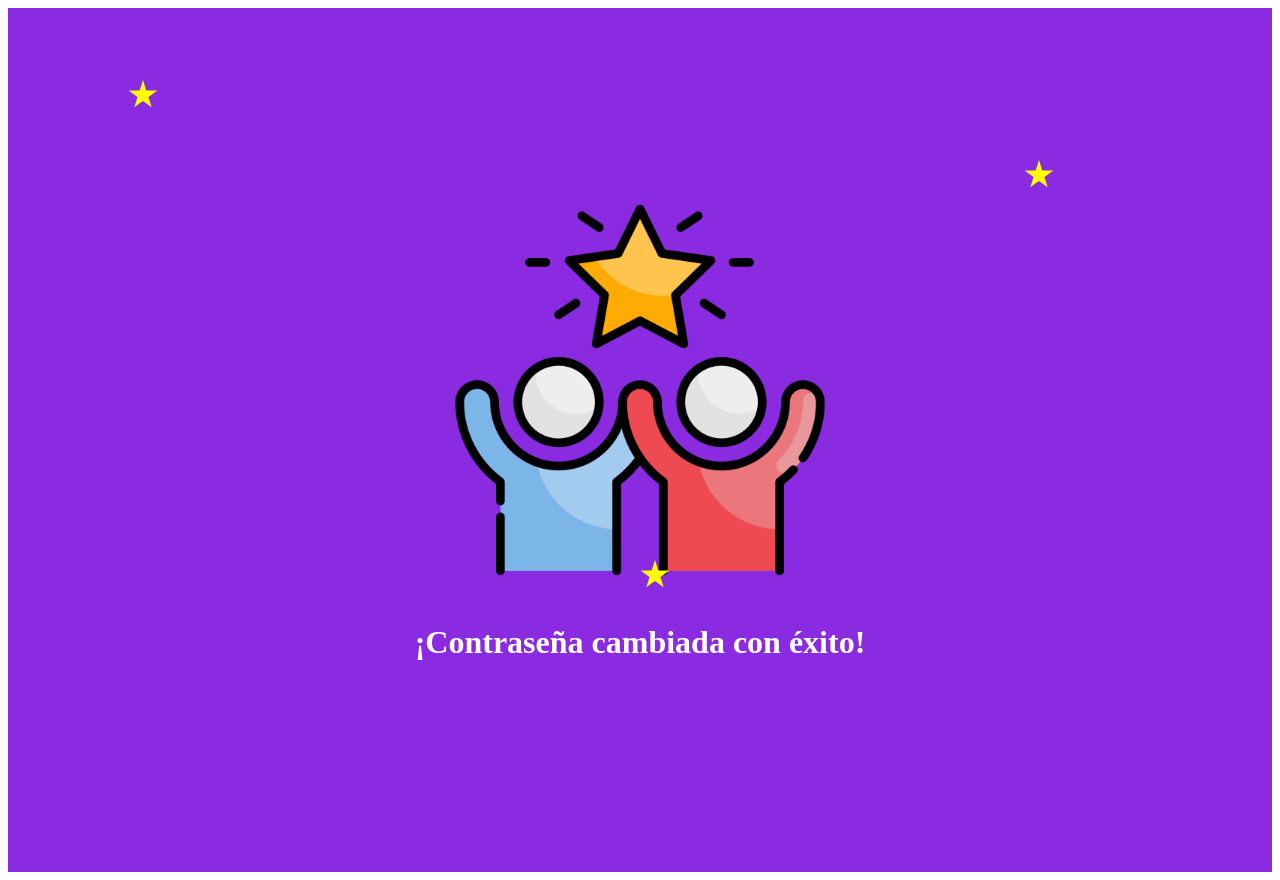
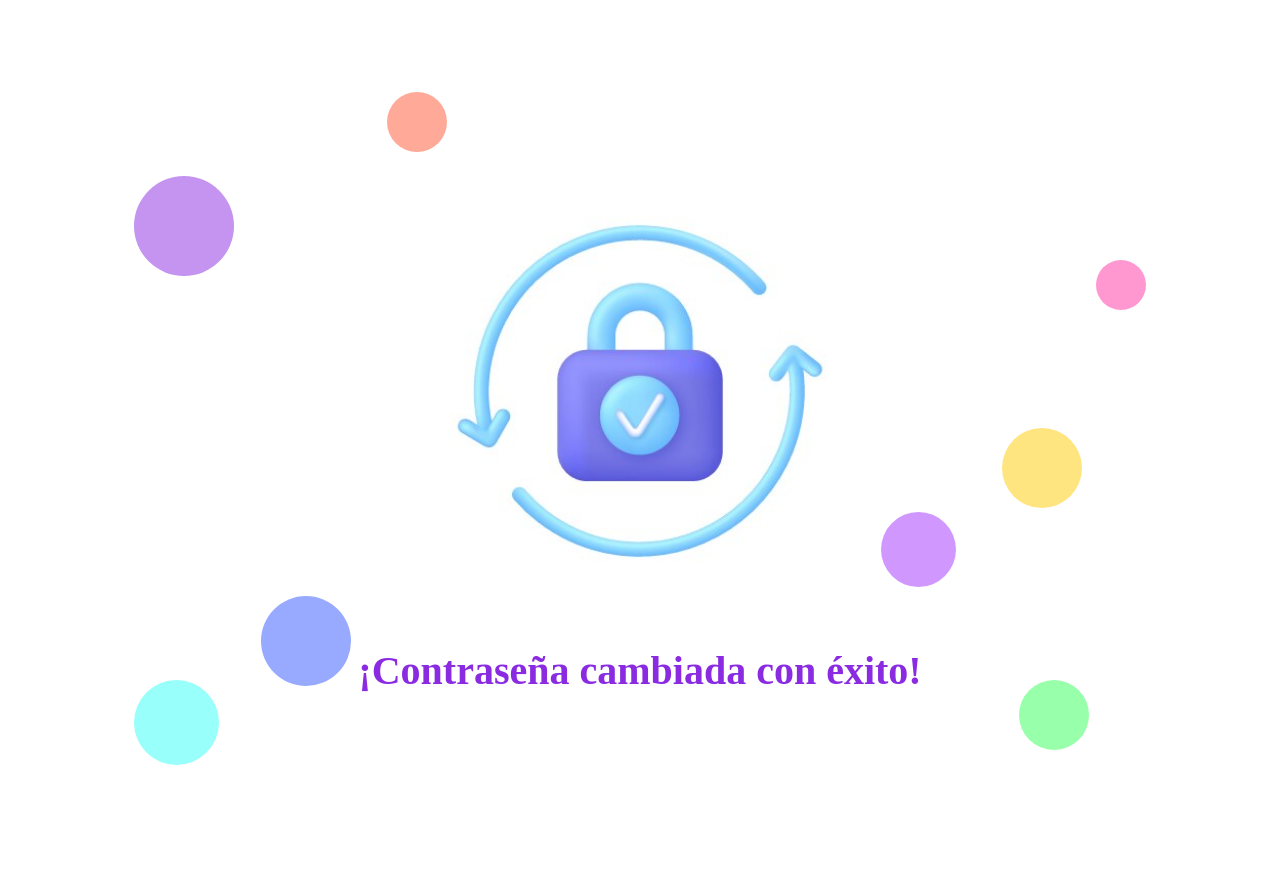
Before and after one commit to felitba/BillyWeb, a Vue app: page /pchanged in a window 1280 px wide. After the commit the page ends 856 px from the top, so only its background shows below. Built offline with nearby package versions, Linux system fonts and the light colour scheme.

Commit message:
password changed implementation

```diff
--- a/src/views/PasswordChanged.vue
+++ b/src/views/PasswordChanged.vue
@@ -1,93 +1,298 @@
 <template>
     <div class="success-container">
-    <img src="@/assets/success.png" alt="Success" class="success-image" />
+    <img src="@/assets/changePassword.png" alt="Success" class="success-image" />
       <h1>¡Contraseña cambiada con éxito!</h1>
+      <!-- No me gustaron las estrellas, que opinan? -->
       <!-- Adding stars -->
-      <div class="star-1"></div>
-      <div class="star-2"></div>
-      <div class="star-3"></div>
+      <!-- <div class="star star-1"></div>
+      <div class="star star-2"></div>
+      <div class="star star-3"></div>
+      <div class="star star-4"></div>
+      <div class="star star-5"></div>
+      <div class="star star-6"></div> -->
+
+      <!-- Bubbles -->
+    <div class="bubble bubble-1"></div>
+    <div class="bubble bubble-2"></div>
+    <div class="bubble bubble-3"></div>
+    <div class="bubble bubble-4"></div>
+    <div class="bubble bubble-5"></div>
+    <div class="bubble bubble-6"></div>
+    <div class="bubble bubble-7"></div>
+    <div class="bubble bubble-8"></div>
+
+
     </div>
   </template>
 
   <style scoped>
+.success-container h1 {
+    margin-top: 0px;
+    font-size: 2.5rem;
+}
   .success-container {
+    position: relative;
+    padding: 20px 0;
     text-align: center;
-    padding: 2rem;
     min-height: 100vh;
-    background-color: #8a2be2;
+    background-color: #ffffff;
     display: flex;
     flex-direction: column;
     align-items: center;
     justify-content: center;
     margin: 0;
-    color: #ffffff;
+    color: #8a2be2;
   }
 
   /* Success Image Styles */
   .success-image {
-    width: 30vw; /* Adjust size as needed */
-    height: auto; /* Maintain aspect ratio */
-    margin-bottom: 20px; /* Space below the image */
+    width: 40vw;
+    height: auto;
   }
 
   /* Star Styles */
-  .star-1, .star-2, .star-3 {
+  .star {
     position: absolute;
-    width: 30px;
-    height: 30px;
-    background-color: yellow; /* Star color */
-    clip-path: polygon(50% 0%, 61% 35%, 98% 35%, 68% 57%, 79% 91%, 50% 70%, 21% 91%, 32% 57%, 2% 35%, 39% 35%);
+    opacity: 0.5;
+    width: 0;
+    height: 0;
+    border-left:  20px solid transparent;
+    border-right: 20px solid transparent;
+    border-bottom: 35px solid yellow;
   }
 
   .star-1 {
-    top: 10%; /* Position for star 1 */
-    left: 10%; /* Position for star 1 */
+    top: 10%;
+    left: 15%;
+  }
+
+  .star-1:before {
+    content: '';
+    position: absolute;
+    left: -20px;
+    top: 10px;
+    border-left: 20px solid transparent;
+    border-right: 20px solid transparent;
+    border-bottom: 35px solid yellow;
+    transform: rotate(-35deg);
+  }
+
+  .star-1:after {
+    content: '';
+    position: absolute;
+    left: -20px;
+    top: 10px;
+    border-left: 20px solid transparent;
+    border-right: 20px solid transparent;
+    border-bottom: 35px solid yellow;
+    transform: rotate(35deg);
   }
 
   .star-2 {
-    top: 20%; /* Position for star 2 */
-    left: 80%; /* Position for star 2 */
+    top: 20%;
+    left: 75%;
+  }
+
+  .star-2:before {
+    content: '';
+    position: absolute;
+    left: -20px;
+    top: 10px;
+    border-left: 20px solid transparent;
+    border-right: 20px solid transparent;
+    border-bottom: 35px solid yellow;
+    transform: rotate(-35deg);
+  }
+
+  .star-2:after {
+    content: '';
+    position: absolute;
+    left: -20px;
+    top: 10px;
+    border-left: 20px solid transparent;
+    border-right: 20px solid transparent;
+    border-bottom: 35px solid yellow;
+    transform: rotate(35deg);
   }
 
   .star-3 {
-    top: 70%; /* Position for star 3 */
-    left: 50%; /* Position for star 3 */
+    top: 30%;
+    left: 40%;
   }
 
-  /* Square Styles */
-  .square-1, .square-2 {
+  .star-3:before {
+    content: '';
     position: absolute;
-    width: 40px;
-    height: 40px;
-    background-color: blue; /* Square color */
+    left: -20px;
+    top: 10px;
+    border-left: 20px solid transparent;
+    border-right: 20px solid transparent;
+    border-bottom: 35px solid yellow;
+    transform: rotate(-35deg);
   }
 
-  .square-1 {
-    top: 30%; /* Position for square 1 */
-    left: 20%; /* Position for square 1 */
+  .star-3:after {
+    content: '';
+    position: absolute;
+    left: -20px;
+    top: 10px;
+    border-left: 20px solid transparent;
+    border-right: 20px solid transparent;
+    border-bottom: 35px solid yellow;
+    transform: rotate(35deg);
   }
 
-  .square-2 {
-    top: 60%; /* Position for square 2 */
-    left: 70%; /* Position for square 2 */
+  .star-4 {
+    top: 50%;
+    left: 10%;
   }
 
-  /* Circle Styles */
-  .circle-1, .circle-2 {
+  .star-4:before {
+    content: '';
     position: absolute;
-    width: 50px;
-    height: 50px;
-    background-color: red; /* Circle color */
-    border-radius: 50%; /* Makes it a circle */
+    left: -20px;
+    top: 10px;
+    border-left: 20px solid transparent;
+    border-right: 20px solid transparent;
+    border-bottom: 35px solid yellow;
+    transform: rotate(-35deg);
   }
 
-  .circle-1 {
-    top: 40%; /* Position for circle 1 */
-    left: 30%; /* Position for circle 1 */
+  .star-4:after {
+    content: '';
+    position: absolute;
+    left: -20px;
+    top: 10px;
+    border-left: 20px solid transparent;
+    border-right: 20px solid transparent;
+    border-bottom: 35px solid yellow;
+    transform: rotate(35deg);
   }
 
-  .circle-2 {
-    top: 80%; /* Position for circle 2 */
-    left: 40%; /* Position for circle 2 */
+  .star-5 {
+    top: 70%;
+    left: 80%;
   }
+
+  .star-5:before {
+    content: '';
+    position: absolute;
+    left: -20px;
+    top: 10px;
+    border-left: 20px solid transparent;
+    border-right: 20px solid transparent;
+    border-bottom: 35px solid yellow;
+    transform: rotate(-35deg);
+  }
+
+  .star-5:after {
+    content: '';
+    position: absolute;
+    left: -20px;
+    top: 10px;
+    border-left: 20px solid transparent;
+    border-right: 20px solid transparent;
+    border-bottom: 35px solid yellow;
+    transform: rotate(35deg);
+  }
+
+  .star-6 {
+    top: 60%;
+    right: 15%;
+  }
+
+  .star-6:before {
+    content: '';
+    position: absolute;
+    left: -20px;
+    top: 10px;
+    border-left: 20px solid transparent;
+    border-right: 20px solid transparent;
+    border-bottom: 35px solid yellow;
+    transform: rotate(-35deg);
+  }
+
+  .star-6:after {
+    content: '';
+    position: absolute;
+    left: -20px;
+    top: 10px;
+    border-left: 20px solid transparent;
+    border-right: 20px solid transparent;
+    border-bottom: 35px solid yellow;
+    transform: rotate(35deg);
+  }
+
+  .bubble {
+  position: absolute;
+  border-radius: 50%;
+  opacity: 0.5;
+}
+
+/* Bubble Styles */
+.bubble-1 {
+  width: 100px;
+  height: 100px;
+  background-color: #8a2be2;
+  top: 20%;
+  left: 10%;
+}
+
+.bubble-2 {
+  width: 80px;
+  height: 80px;
+  background-color: #ffcc00;
+  top: 50%;
+  right: 15%;
+}
+
+.bubble-3 {
+  width: 60px;
+  height: 60px;
+  background-color: #ff5733;
+  top: 10%;
+  left: 30%;
+}
+
+.bubble-4 {
+  width: 70px;
+  height: 70px;
+  background-color: #33ff57;
+  top: 80%;
+  left: 80%;
+}
+
+.bubble-5 {
+  width: 90px;
+  height: 90px;
+  background-color: #3357ff;
+  top: 70%;
+  left: 20%;
+}
+
+.bubble-6 {
+  width: 50px;
+  height: 50px;
+  background-color: #ff33a1;
+  top: 30%;
+  right: 10%;
+}
+
+.bubble-7 {
+  width: 75px;
+  height: 75px;
+  background-color: #a133ff;
+  top: 60%;
+  right: 25%;
+}
+
+.bubble-8 {
+  width: 85px;
+  height: 85px;
+  background-color: #33fff5;
+  top: 80%;
+  left: 10%;
+}
+
+
   </style>
```
Also changed, not shown: src/assets/changePassword.png (added).
